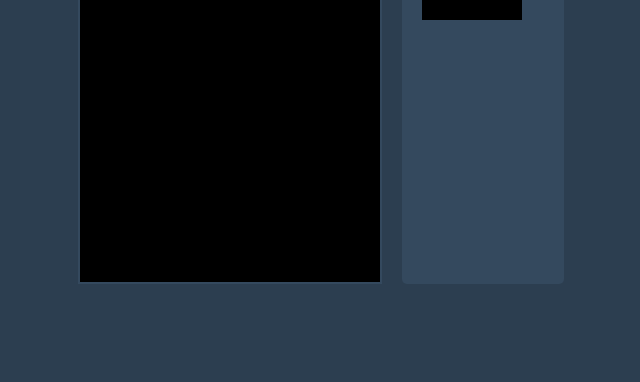
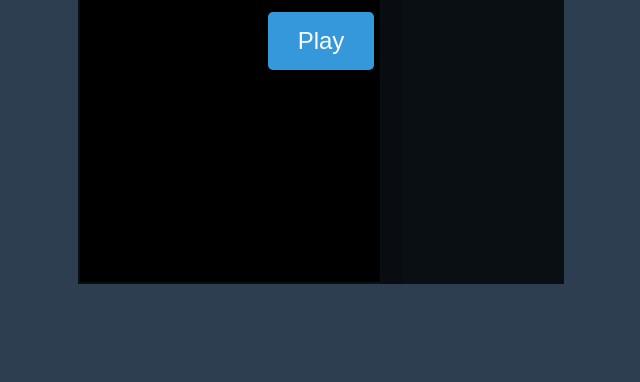
Before and after one commit to sean-d/shapes-invader, an Electron app: page index.html in a window 800 px wide. Shown: the part 418-800 px from the top of the page, without its empty margins (79-719 px from the left). Drawn offline with Linux system fonts and the light colour scheme.

Commit message:
added starting window to press play from. planning to use this as the entrypoint for settings and modes and such

```diff
--- a/game.js
+++ b/game.js
@@ -3,6 +3,8 @@ const canvas = document.getElementById("game-canvas");
 const ctx = canvas.getContext("2d");
 const nextPieceCanvas = document.getElementById("next-piece");
 const nextPieceCtx = nextPieceCanvas.getContext("2d");
+const menuOverlay = document.getElementById("menu-overlay");
+const playButton = document.getElementById("play-button");
 
 // Game constants
 const BLOCK_SIZE = 30;
@@ -50,7 +52,7 @@ const PIECES = [
 ];
 
 // Game state
-let board = createBoard();
+let board = null;
 let piece = null;
 let nextPiece = null;
 let score = 0;
@@ -59,6 +61,7 @@ let gameOver = false;
 let isPaused = false;
 let dropCounter = 0;
 let lastTime = 0;
+let gameStarted = false;
 
 // Create empty game board
 function createBoard() {
@@ -274,59 +277,31 @@ function hardDrop() {
   dropCounter = 0;
 }
 
-// Game loop
-function update(time = 0) {
-  if (gameOver) {
-    ctx.fillStyle = "rgba(0, 0, 0, 0.5)";
-    ctx.fillRect(0, 0, canvas.width, canvas.height);
-    ctx.fillStyle = "#fff";
-    ctx.font = "48px Arial";
-    ctx.textAlign = "center";
-    ctx.fillText("GAME OVER", canvas.width / 2, canvas.height / 2);
-    return;
-  }
+// Reset game state
+function resetGame() {
+  board = createBoard();
+  piece = null;
+  nextPiece = null;
+  score = 0;
+  level = 1;
+  gameOver = false;
+  isPaused = false;
+  dropCounter = 0;
+  lastTime = 0;
 
-  if (!isPaused) {
-    const deltaTime = time - lastTime;
-    lastTime = time;
-
-    dropCounter += deltaTime;
-    if (dropCounter > 1000 - level * 50) {
-      dropPiece();
-    }
-
-    // Clear canvas
-    ctx.fillStyle = "#000";
-    ctx.fillRect(0, 0, canvas.width, canvas.height);
-
-    drawBoard();
-    drawPiece();
-  } else {
-    // Draw pause overlay
-    // First draw a semi-transparent layer over the existing game state
-    ctx.fillStyle = "rgba(0, 0, 0, 0.5)";
-    ctx.fillRect(0, 0, canvas.width, canvas.height);
-
-    // Draw PAUSED text
-    ctx.fillStyle = "#fff";
-    ctx.font = "bold 48px Arial";
-    ctx.textAlign = "center";
-    ctx.textBaseline = "middle";
-    ctx.fillText("PAUSED", canvas.width / 2, canvas.height / 2);
-  }
-
-  requestAnimationFrame(update);
+  // Update UI
+  document.getElementById("score").textContent = "0";
+  document.getElementById("level").textContent = "1";
 }
 
 // Initialize game
 function init() {
-  piece = createPiece();
-  nextPiece = createPiece();
-  drawNextPiece();
+  // Don't start the game immediately
+  resetGame();
 
   // Event listeners
   document.addEventListener("keydown", (event) => {
-    if (gameOver) return;
+    if (!gameStarted || gameOver) return;
 
     if (event.key === "p" || event.key === "P") {
       isPaused = !isPaused;
@@ -367,8 +342,71 @@ function init() {
         break;
     }
   });
+
+  // Play button click handler
+  playButton.addEventListener("click", startGame);
 }
 
 // Start game
+function startGame() {
+  resetGame();
+  gameStarted = true;
+  menuOverlay.style.display = "none";
+  piece = createPiece();
+  nextPiece = createPiece();
+  drawNextPiece();
+  lastTime = performance.now();
+  update();
+}
+
+// Game loop
+function update(time = 0) {
+  if (!gameStarted) return;
+
+  if (gameOver) {
+    ctx.fillStyle = "rgba(0, 0, 0, 0.5)";
+    ctx.fillRect(0, 0, canvas.width, canvas.height);
+    ctx.fillStyle = "#fff";
+    ctx.font = "48px Arial";
+    ctx.textAlign = "center";
+    ctx.fillText("GAME OVER", canvas.width / 2, canvas.height / 2);
+
+    // Show menu after a short delay
+    setTimeout(() => {
+      gameStarted = false;
+      menuOverlay.style.display = "flex";
+    }, 2000);
+    return;
+  }
+
+  if (!isPaused) {
+    const deltaTime = time - lastTime;
+    lastTime = time;
+
+    dropCounter += deltaTime;
+    if (dropCounter > 1000 - level * 50) {
+      dropPiece();
+    }
+
+    // Clear canvas
+    ctx.fillStyle = "#000";
+    ctx.fillRect(0, 0, canvas.width, canvas.height);
+
+    drawBoard();
+    drawPiece();
+  } else {
+    // Draw pause overlay
+    ctx.fillStyle = "rgba(0, 0, 0, 0.5)";
+    ctx.fillRect(0, 0, canvas.width, canvas.height);
+    ctx.fillStyle = "#fff";
+    ctx.font = "bold 48px Arial";
+    ctx.textAlign = "center";
+    ctx.textBaseline = "middle";
+    ctx.fillText("PAUSED", canvas.width / 2, canvas.height / 2);
+  }
+
+  requestAnimationFrame(update);
+}
+
+// Initialize the game (but don't start it)
 init();
-update();
--- a/index.html
+++ b/index.html
@@ -16,6 +16,7 @@
       #game-container {
         display: flex;
         gap: 20px;
+        position: relative;
       }
 
       #game-canvas {
@@ -38,10 +39,51 @@
         margin-top: 0;
         color: #ecf0f1;
       }
+
+      #menu-overlay {
+        position: absolute;
+        top: 0;
+        left: 0;
+        width: 100%;
+        height: 100%;
+        background-color: rgba(0, 0, 0, 0.8);
+        display: flex;
+        flex-direction: column;
+        justify-content: center;
+        align-items: center;
+        z-index: 1000;
+      }
+
+      .menu-button {
+        background-color: #3498db;
+        color: white;
+        border: none;
+        padding: 15px 30px;
+        font-size: 24px;
+        border-radius: 5px;
+        cursor: pointer;
+        margin: 10px;
+        transition: background-color 0.3s;
+      }
+
+      .menu-button:hover {
+        background-color: #2980b9;
+      }
+
+      .menu-title {
+        color: white;
+        font-size: 48px;
+        margin-bottom: 30px;
+        text-shadow: 2px 2px 4px rgba(0, 0, 0, 0.5);
+      }
     </style>
   </head>
   <body>
     <div id="game-container">
+      <div id="menu-overlay">
+        <h1 class="menu-title">TETRIS</h1>
+        <button class="menu-button" id="play-button">Play</button>
+      </div>
       <canvas id="game-canvas" width="300" height="600"></canvas>
       <div id="game-info">
         <div class="info-box">
```
